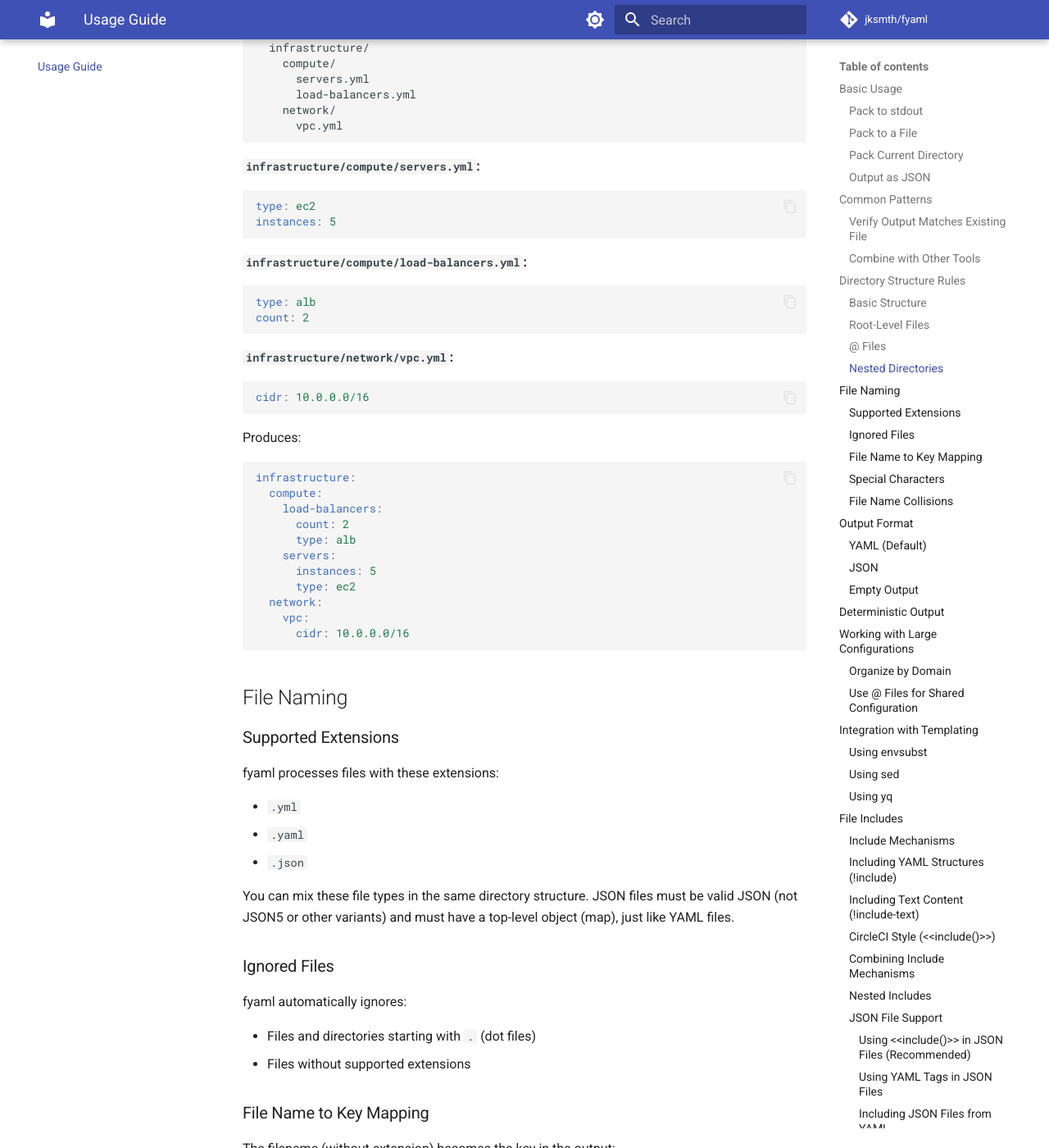
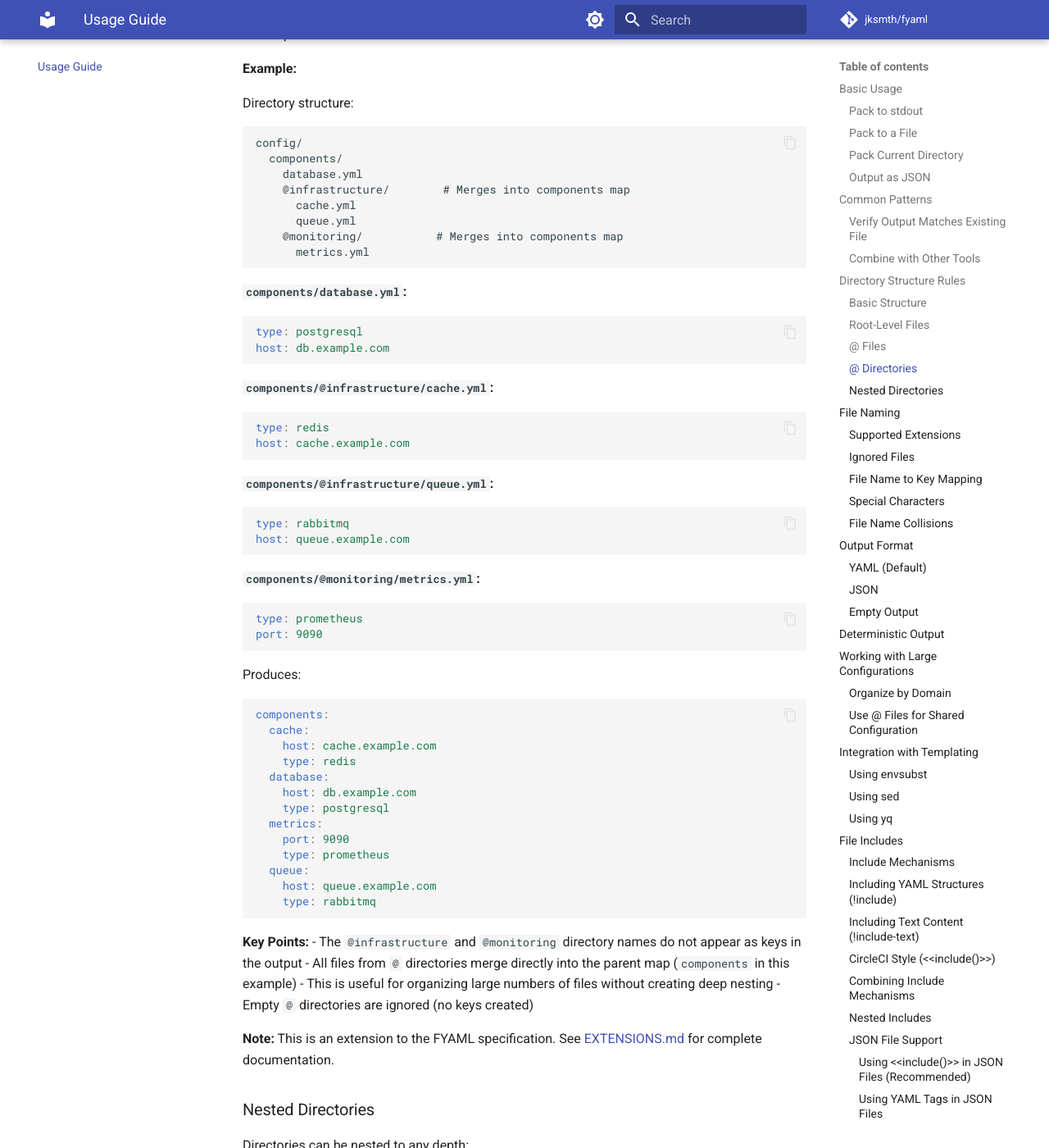
Before and after one commit to jksmth/fyaml, an MkDocs documentation site: the page built from docs/usage.md, in a window 1280 px wide and 1400 px high, scrolled down 4257 px. Shown: the whole window at 82% size. Built offline with MkDocs 1.6.1 and Material for MkDocs 9.7.7, drawn with Linux system fonts in a browser that asks for light colours; comment, search, counter and statistics services are not loaded; the version menu is left out; some of the changed text lies outside the part shown.

Commit message:
feat(extensions): add @ directory support (#42)
Directories starting with @ merge their contents into the parent map,
similar to @ files. This allows organization without creating
additional nesting levels.

- Add specialCaseDirectory() method
- Update marshalParent() merging logic
- Add tests for basic, empty, and nested @ directories
- Document in EXTENSIONS.md, README.md, and docs/usage.md

Extension to FYAML spec, opt-in via naming convention.

````diff
--- a/docs/usage.md
+++ b/docs/usage.md
@@ -195,6 +195,73 @@ services:
 The `@` prefix is removed, and the file's contents are merged directly into the parent map.
 
 **Note:** While the specification allows multiple `@` files in the same directory, it's recommended to use only one per directory. If multiple `@` files exist, they all merge into the parent map, and key collisions are resolved by the last file processed (order is not guaranteed).
+
+### @ Directories
+
+Directories starting with `@` merge their contents into the parent directory map, similar to `@` files. This allows directories to be used for organization without creating additional nesting levels in the output.
+
+**Example:**
+
+Directory structure:
+```
+config/
+  components/
+    database.yml
+    @infrastructure/        # Merges into components map
+      cache.yml
+      queue.yml
+    @monitoring/           # Merges into components map
+      metrics.yml
+```
+
+**`components/database.yml`:**
+```yaml
+type: postgresql
+host: db.example.com
+```
+
+**`components/@infrastructure/cache.yml`:**
+```yaml
+type: redis
+host: cache.example.com
+```
+
+**`components/@infrastructure/queue.yml`:**
+```yaml
+type: rabbitmq
+host: queue.example.com
+```
+
+**`components/@monitoring/metrics.yml`:**
+```yaml
+type: prometheus
+port: 9090
+```
+
+Produces:
+```yaml
+components:
+  cache:
+    host: cache.example.com
+    type: redis
+  database:
+    host: db.example.com
+    type: postgresql
+  metrics:
+    port: 9090
+    type: prometheus
+  queue:
+    host: queue.example.com
+    type: rabbitmq
+```
+
+**Key Points:**
+- The `@infrastructure` and `@monitoring` directory names do not appear as keys in the output
+- All files from `@` directories merge directly into the parent map (`components` in this example)
+- This is useful for organizing large numbers of files without creating deep nesting
+- Empty `@` directories are ignored (no keys created)
+
+**Note:** This is an extension to the FYAML specification. See [EXTENSIONS.md](../EXTENSIONS.md#-directory-support) for complete documentation.
 
 ### Nested Directories
 
````
Also changed, not shown: EXTENSIONS.md (added, +121 -0 lines), README.md (+26 -0 lines), 8 other files.
